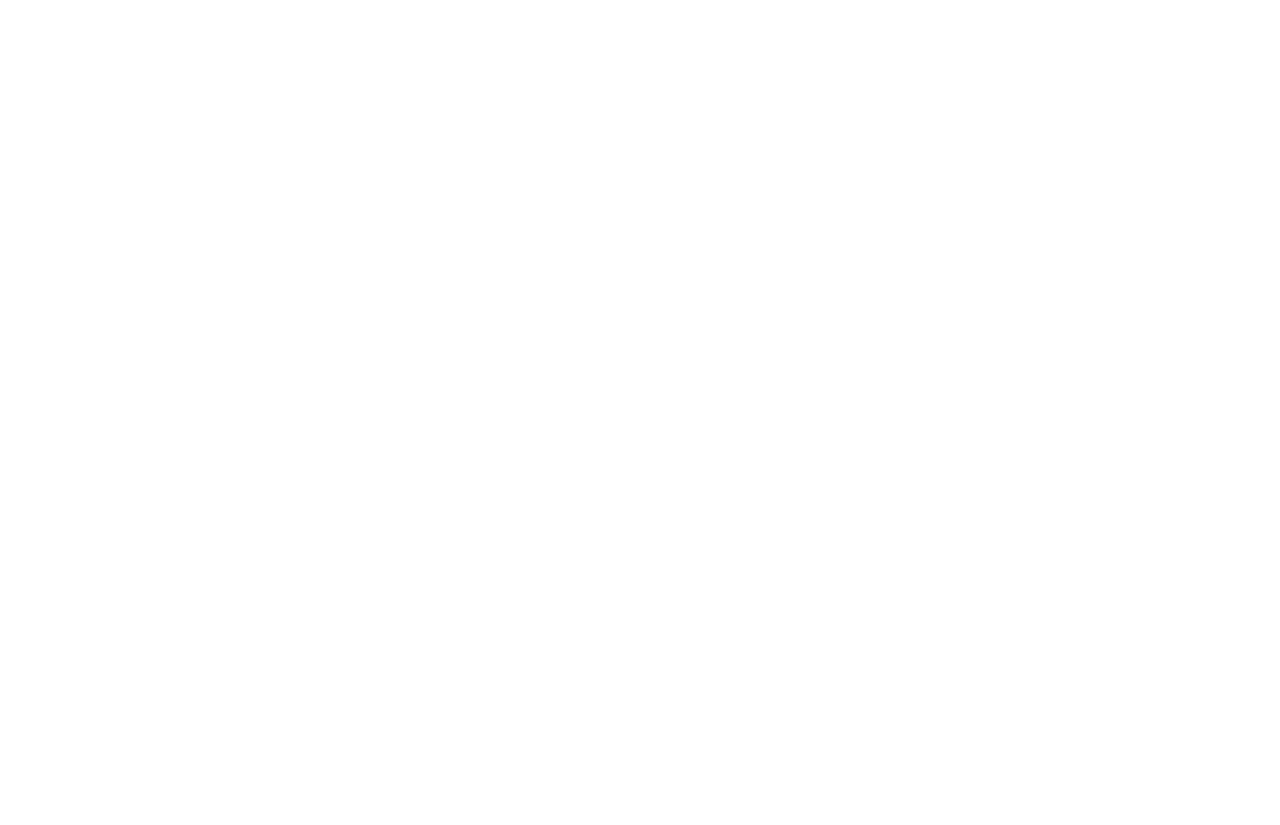
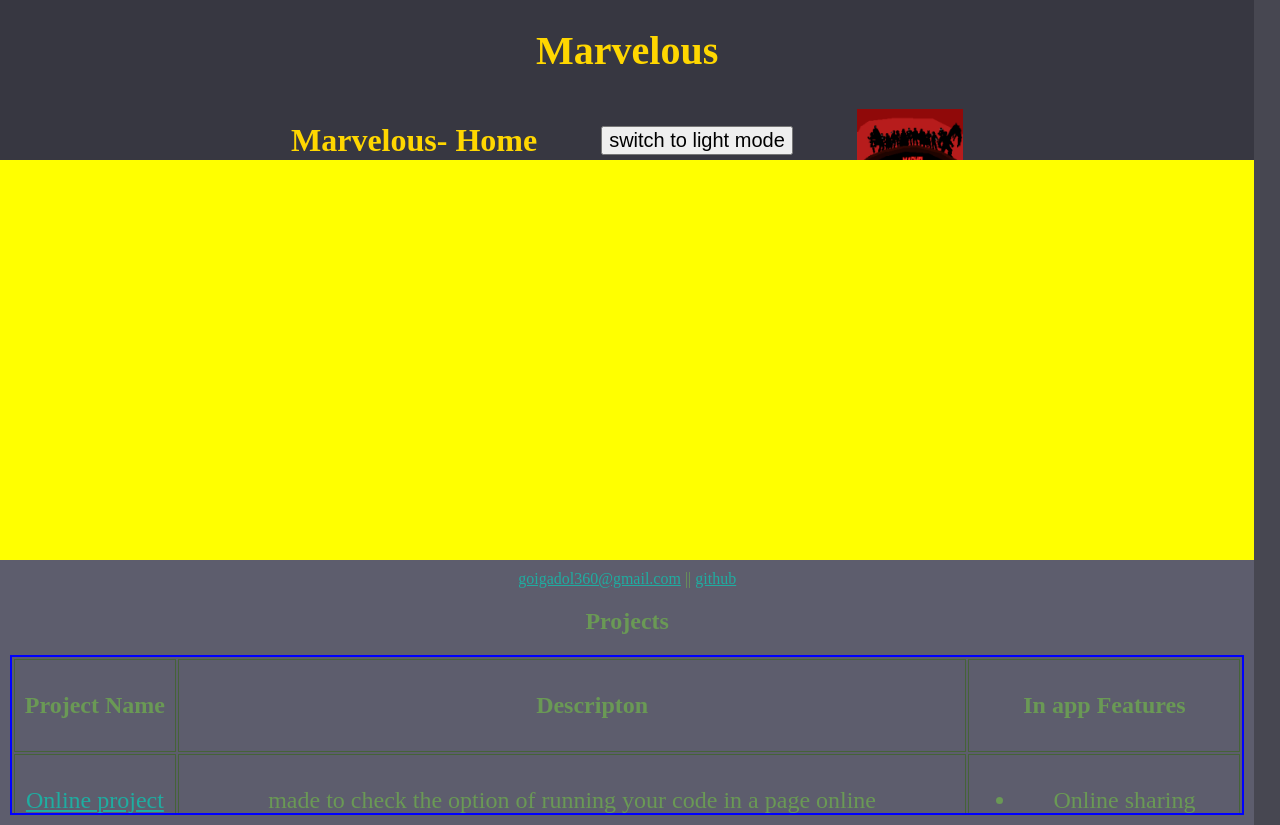
Before and after one commit to shahafSegal/Marvelous, a plain HTML site: page index.html in a window 1280 px wide. Before the commit the page ends 800 px from the top, so only its background shows below. Drawn offline with nearby package versions, Linux system fonts and the light colour scheme.

Commit message:
started , com footer+header

```diff
--- /dev/null
+++ b/footer.html
@@ -0,0 +1,30 @@
+
+<a href="mailto:goigadol360@gmail.com" target="_blank"> goigadol360@gmail.com</a>
+    || <a href="https://github.com/shahafSegal"> github</a>
+<table class="prjTbl"><h2>Projects</h2>
+    <thead><th>Project Name</th><th><ul>Descripton</ul></th><th>In app Features</th></thead>
+    <tbody>
+        <tr><td><a href="https://shahafsegal.github.io/onProject/">Online project</a></td> <td>made to check the option of running your code in a page online</td> <td><ul><li>Online sharing</li></ul></td></tr>
+        <tr><td>  <a href="https://shahafsegal.github.io/persImage/">Personal Image</a></td> <td>A page made to be : An easy and good looking way to share your contact info online</td>
+        <td>    <ul>    <li>Online sharing</li>
+                        <li>Light/Dark Mode</li>
+                </ul></td>
+        </tr>
+        <tr><td>  <a href="https://shahafsegal.github.io/countryWiki/">countryWiki</a></td> <td>Page about a Country  (One-Piece) made to be shared , with information and option to contact</td>
+            <td>    <ul>    <li>Online sharing</li>
+                            <li>Light/Dark Mode</li>
+                            <li>Side navigation</li>
+                            <li>Common footer+header</li>
+                    </ul></td>
+
+        </tr>
+
+        <tr><td>  <a href="https://shahafsegal.github.io/piano/">Piano-Man</a></td> <td>Page with a piano you can hover and it'll show the note and what you chose</td>
+            <td>    <ul>    <li>Online sharing</li>
+                            <li>Light/Dark Mode</li>
+                            <li>Hover Piano</li>
+                    </ul></td>
+
+        </tr>
+    </tbody>
+</table>
--- /dev/null
+++ b/header.html
@@ -0,0 +1,8 @@
+
+<h1>Marvelous</h1>
+
+<div class="container">
+    <h1 id="header-paragraph"> titleName</h1>
+    <button id="switchButton" >switch to light mode</button>
+    <img src="images/siteSymbol.gif" alt="siteSymbol" class="siteSymbol">
+</div>
--- a/index.html
+++ b/index.html
@@ -3,9 +3,25 @@
 <head>
     <meta charset="UTF-8">
     <meta name="viewport" content="width=device-width, initial-scale=1.0">
-    <title>Document</title>
+    <link rel="stylesheet" href="style.css">
+    <link rel="icon" type="image/x-icon" href="icons/favicon.ico">
+
+    <link id="stylesheet" rel="stylesheet"  href="style1.css">
+
+
+    <script src="https://code.jquery.com/jquery-3.7.0.min.js"></script>
+    <script src="main.js"></script>
+    <title>Marvelous- Home</title>
 </head>
 <body>
+    <div id="mainGrid">
+        <header id="common-header">
+        </header>
+        <div class="main">
+
+        </div>
+        <footer id="common-footer"></footer>
+    </div>
 
 </body>
 </html>
--- /dev/null
+++ b/main.js
@@ -0,0 +1,48 @@
+const stylesheet = document.getElementById('stylesheet');
+
+let isStylesheet1Active = true;
+$(function() {
+    /* div with id=common-header change to be footer.html , uses title from document*/
+    $.get('header.html', function(data) {
+        $('#common-header').html(data);
+
+        // Dynamically update the paragraph based on the page title
+        var pageTitle = document.title;
+        $('#header-paragraph').text(pageTitle);
+
+        var switchButton = document.getElementById('switchButton');
+        if (switchButton){
+
+            switchButton.addEventListener('click', () => {
+                if (isStylesheet1Active) {
+                    stylesheet.href = 'style2.css';
+                    switchButton.textContent="switch to dark mode"
+                } else {
+                    stylesheet.href = 'style1.css';
+                    switchButton.textContent="switch to light mode"
+                }
+                isStylesheet1Active = !isStylesheet1Active;
+            });
+        }
+
+        var anchors = document.getElementsByClassName('navPages');
+        if (anchors){
+
+            for( var i=0; i < anchors.length; i++ ) {
+                if ( anchors[i].getAttribute('href') === win.location.href ) {
+                    anchors[i].classList.add('Active')
+                }
+            }
+        }
+
+
+
+
+    });
+
+    /* div with id=common-footer change to be footer.html*/
+    $.get('footer.html', function(data) {
+        $('#common-footer').html(data);
+    });
+
+});
--- /dev/null
+++ b/style.css
@@ -0,0 +1,76 @@
+body{
+    margin: 0
+}
+
+#mainGrid{
+    display: grid;
+    min-height: 100vh;
+    grid-template-rows: 20vh auto 30vh;
+    grid-template-columns: 98vw ;
+}
+
+header{
+    height: 100%;
+    display: flex;
+    flex-direction: column;
+    justify-content: space-between;
+    align-items: stretch;
+    text-align: center;
+}
+
+header h1{
+    font-size: 5vmin;
+}
+
+
+.main{
+    background-color: yellow;
+    display: flex;
+    flex-wrap: wrap;
+    justify-content: space-around;
+    align-items: center;
+
+
+}
+footer{
+    text-align: center;
+    padding: 10px;
+    height: fit-content;
+
+}
+
+.prjTbl{
+    display: block;
+    width: fit-content;
+    max-width: 100%;
+    margin: auto;
+    max-height: 20vh;
+    overflow-y: scroll;
+    font-size: 3vmin;
+}
+
+td, th {padding: 8px; }
+
+.container{
+    display: flex;
+    align-items: center;
+    justify-content: center;
+    column-gap: 5vw;
+    height: 10vh;
+}
+
+#header-paragraph{
+    margin: 0;
+    font-size: 4vmin;
+}
+
+.siteSymbol{
+    height: 80%;
+    max-height: 100%;
+}
+
+#switchButton {
+    margin: 0;
+    font-size: 2.5vmin;
+    max-width: 30vw;
+}
--- /dev/null
+++ b/style1.css
@@ -0,0 +1,45 @@
+/*dark mode :only color*/
+body{
+    background-color: #474751;
+    color: #ffd700;
+}
+
+header{
+    background-color: #373741;
+    color:#ffd700
+}
+
+h3,h4, .cName, b{
+    color: #ff7300;
+}
+
+footer{
+    background-color: #5d5d6d;
+    color: #6a9955;
+}
+
+form input ,form textarea{
+    background-color: #6f6f6f ;
+    color:#ffd700
+}
+
+table{
+    border: 2px solid #ff7300;
+}
+
+td, th {
+    border: 1px solid #ffd700;
+}
+
+.prjTbl {
+    border: 2px solid blue;
+}
+
+.prjTbl td, .prjTbl th {
+    border: 1px solid #456338;
+  }
+
+a,span{
+    color: #1fada1;
+
+}
--- /dev/null
+++ b/style2.css
@@ -0,0 +1,37 @@
+/*light mode,only color*/
+body{
+    background-color: #FFFDD0;
+    color: #4069b6
+}
+header{
+    background-color: #B68D40;
+    color:#FFFDD0
+}
+h3,h4,.cName, b{
+    color: #ff7300;
+}
+
+footer{
+    background-color: #D6AD60;
+    color: #5240b6;
+}
+
+ table {
+    border: 2px solid #ff7300;
+}
+
+td, th {
+    border: 1px solid #000000;
+}
+
+.prjTbl {
+    border: 2px solid #5240b6;
+}
+
+.prjTbl td, .prjTbl th {
+    border: 1px solid #5240b6;
+}
+
+a,span{
+    color: #b64069;
+}
```
Also changed, not shown: icons/android-chrome-192x192.png (added), icons/android-chrome-512x512.png (added), icons/apple-touch-icon.png (added), icons/favicon-16x16.png (added), icons/favicon-32x32.png (added), icons/favicon.ico (added), icons/site.webmanifest (added), images/siteSymbol.gif (added).
